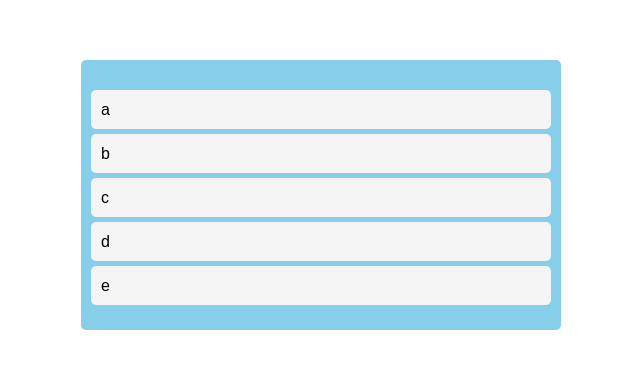
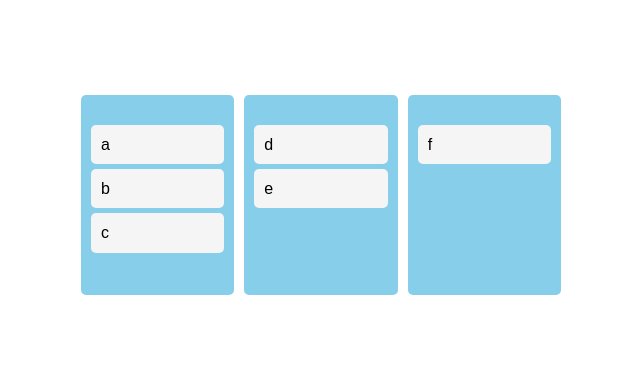
Before and after one commit to chanhong-ji/react-trelloclone, a React (Create React App) app: page / in a window 1280 px wide. Shown: the part 205-574 px from the top of the page, without its empty margins (319-959 px from the left). Built offline with nearby package versions, Linux system fonts and the light colour scheme.

Commit message:
Multiple Boards

```diff
--- a/src/Trello.tsx
+++ b/src/Trello.tsx
@@ -1,8 +1,8 @@
-import { DragDropContext, Droppable, DropResult } from "react-beautiful-dnd";
+import { DragDropContext, DropResult } from "react-beautiful-dnd";
 import { useRecoilState } from "recoil";
 import styled from "styled-components";
 import { todosState } from "./atoms";
-import DraggableCard from "./components/DraggableCard";
+import Board from "./components/Board";
 
 const Wrapper = styled.div`
   display: flex;
@@ -17,15 +17,8 @@
 const Boards = styled.div`
   display: grid;
   width: 100%;
-  grid-template-columns: repeat(1, 1fr);
-`;
-
-const Board = styled.div`
-  padding: 20px 10px;
-  padding-top: 30px;
-  background-color: ${(props) => props.theme.boardColor};
-  border-radius: 5px;
-  min-height: 200px;
+  grid-template-columns: repeat(3, 1fr);
+  gap: 10px;
 `;
 
 const Trello = () => {
@@ -35,28 +28,21 @@
     if (!destination) {
       return;
     }
-    setTodos((todos) => {
-      const copiedTodos = [...todos];
-      copiedTodos.splice(source.index, 1);
-      copiedTodos.splice(destination?.index, 0, draggableId);
-      return copiedTodos;
-    });
+    // setTodos((todos) => {
+    //   const copiedTodos = [...todos];
+    //   copiedTodos.splice(source.index, 1);
+    //   copiedTodos.splice(destination?.index, 0, draggableId);
+    //   return copiedTodos;
+    // });
   }
 
   return (
     <DragDropContext onDragEnd={onDragEnd}>
       <Wrapper>
         <Boards>
-          <Droppable droppableId="one">
-            {(provided) => (
-              <Board ref={provided.innerRef} {...provided.droppableProps}>
-                {todos.map((todo, index) => (
-                  <DraggableCard todo={todo} index={index} key={todo} />
-                ))}
-                {provided.placeholder}
-              </Board>
-            )}
-          </Droppable>
+          {Object.keys(todos).map((boardId) => (
+            <Board boardId={boardId} todos={todos[boardId]} key={boardId} />
+          ))}
         </Boards>
       </Wrapper>
     </DragDropContext>
--- a/src/atoms.tsx
+++ b/src/atoms.tsx
@@ -1,6 +1,14 @@
 import { atom } from "recoil";
 
-export const todosState = atom({
+interface ITodos {
+  [key: string]: string[];
+}
+
+export const todosState = atom<ITodos>({
   key: "todos",
-  default: ["a", "b", "c", "d", "e"],
+  default: {
+    todo: ["a", "b", "c"],
+    doing: ["d", "e"],
+    done: ["f"],
+  },
 });
--- /dev/null
+++ b/src/components/Board.tsx
@@ -0,0 +1,33 @@
+import { Droppable } from "react-beautiful-dnd";
+import styled from "styled-components";
+import DraggableCard from "./DraggableCard";
+
+const Wrapper = styled.div`
+  padding: 20px 10px;
+  padding-top: 30px;
+  background-color: ${(props) => props.theme.boardColor};
+  border-radius: 5px;
+  min-height: 200px;
+`;
+
+interface IBoardProps {
+  todos: string[];
+  boardId: string;
+}
+
+const Board = ({ todos, boardId }: IBoardProps) => {
+  return (
+    <Droppable droppableId={boardId}>
+      {(provided) => (
+        <Wrapper ref={provided.innerRef} {...provided.droppableProps}>
+          {todos.map((todo, index) => (
+            <DraggableCard todo={todo} index={index} key={todo} />
+          ))}
+          {provided.placeholder}
+        </Wrapper>
+      )}
+    </Droppable>
+  );
+};
+
+export default Board;
--- a/src/components/DraggableCard.tsx
+++ b/src/components/DraggableCard.tsx
@@ -16,7 +16,7 @@
 
 const DraggableCard = ({ todo, index }: ICard) => {
   return (
-    <Draggable index={index} draggableId={todo} key={todo}>
+    <Draggable index={index} draggableId={todo}>
       {(provided) => (
         <Card
           ref={provided.innerRef}
```
